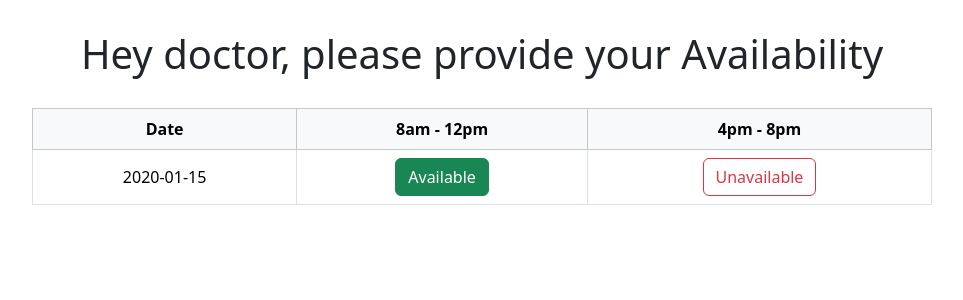
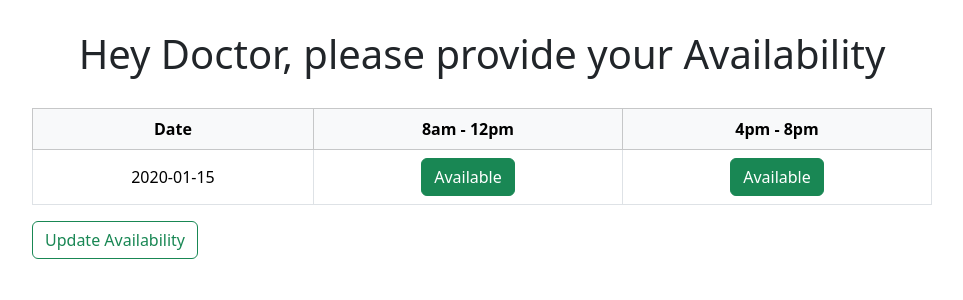
Before and after one commit to 22f3001703/hospital_management_app, a Flask app: template templates/provideAvailibility.html in a window 1280 px wide. Shown: the top 300 px of the page, without its empty margins (158-1121 px from the left). Run offline with Flask 3, Linux system fonts and the light colour scheme; the template is opened without the code that fills it: most values are stand-ins (such as "Sample title", 1, 10 or a date in 2020).

Commit message:
Added the availibility thing both frontend and backend

```diff
--- a/app.py
+++ b/app.py
@@ -7,6 +7,7 @@
 from controllers.doctorDashboard import thedoctorDashboard
 from controllers.registerDoctor import registertheDoctor
 from controllers.provideAvailibility import provideTheAvailibility
+from controllers.updateAvailibility import updateTheAvailibility
 
 
 def start_the_app():
@@ -23,6 +24,7 @@
     app.register_blueprint(thedoctorDashboard)
     app.register_blueprint(registertheDoctor)
     app.register_blueprint(provideTheAvailibility)
+    app.register_blueprint(updateTheAvailibility)
 
     return app
 
--- a/controllers/provideAvailibility.py
+++ b/controllers/provideAvailibility.py
@@ -38,6 +38,6 @@
     for entry in endresultfordict:
         availibility[entry.date] = [entry.time1, entry.time2]
 
-    print("Availability Dict:", availibility)
+    availibility = {date.isoformat(): slots for date, slots in availibility.items()}
 
     return render_template("provideAvailibility.html",availibility=availibility)
--- a/templates/provideAvailibility.html
+++ b/templates/provideAvailibility.html
@@ -19,7 +19,7 @@
 </head>
 <body>
 
-    <h1>Hey doctor, please provide your Availability</h1>
+    <h1>Hey Doctor, please provide your Availability</h1>
 
     <div class="table-container">
         <table class="table table-bordered text-center align-middle">
@@ -33,43 +33,77 @@
            <tbody>
     {% for date, times in availibility.items() %}
     <tr>
-                    <td>{{ date.strftime('%A, %d %B %Y') }}</td>
+        <td>{{ date }}</td>
         <td>
-                        <button class="btn {% if times[0] %}btn-outline-success active{% else %}btn-outline-danger{% endif %}"
-                                onclick="toggleAvailability(this)">
-                            {% if times[0] %}Available{% else %}Unavailable{% endif %}
-                        </button>
+            {% if times[0] == 0 %}
+            <button class="btn btn-outline-danger" onclick="toggleAvailability(this, '{{ date }}', 0)">Unavailable</button>
+            {% else %}
+            <button class="btn btn-outline-success active" onclick="toggleAvailability(this, '{{ date }}', 0)">Available</button>
+            {% endif %}
         </td>
         <td>
-                        <button class="btn {% if times[1] %}btn-outline-success active{% else %}btn-outline-danger{% endif %}"
-                                onclick="toggleAvailability(this)">
-                            {% if times[1] %}Available{% else %}Unavailable{% endif %}
-                        </button>
+            {% if times[1] == 0 %}
+            <button class="btn btn-outline-danger" onclick="toggleAvailability(this, '{{ date }}', 1)">Unavailable</button>
+            {% else %}
+            <button class="btn btn-outline-success active" onclick="toggleAvailability(this, '{{ date }}', 1)">Available</button>
+            {% endif %}
         </td>
     </tr>
     {% endfor %}
 </tbody>
+
         </table>
+        <button class="btn btn-outline-success" onclick="updateAvailability()">Update Availability</button>
+
     </div>
 
-    <!-- Toggle Script -->
     <script>
-        function toggleAvailability(button) {
+        let availability  = {{ availibility | tojson }};
+        function toggleAvailability(button,date,timeslot) {
             if (button.classList.contains('btn-outline-success')) {
-                // Switch to unavailable
                 button.classList.remove('btn-outline-success', 'active');
                 button.classList.add('btn-outline-danger');
                 button.textContent = 'Unavailable';
+                availability
             } else {
-                // Switch to available
                 button.classList.remove('btn-outline-danger');
                 button.classList.add('btn-outline-success', 'active');
                 button.textContent = 'Available';
+
             }
+            if (availability[date]) {
+            availability[date][timeslot] = availability[date][timeslot] === 1 ? 0 : 1;
     }
+            console.log(availability);
+
+
+        }
+
+
+        function updateAvailability(){
+            fetch('/doctor/slots/update', {
+            method: 'POST',
+            headers: {
+            'Content-Type': 'application/json',
+            },
+            body: JSON.stringify(availability),
+        })    .then(response => response.json())
+    .then(data => {
+        if (data.success) {
+            alert('Availability updated successfully!');
+        } else {
+            alert('Failed to update availability.');
+        }
+        })
+    .catch(error => {
+        console.error('Error:', error);
+        alert('An error occurred while updating.');
+    });
+}
+
     </script>
 
-    <!-- Bootstrap JS (optional, for better support) -->
     <script src="https://cdn.jsdelivr.net/npm/bootstrap@5.3.2/dist/js/bootstrap.bundle.min.js"></script>
+
 </body>
 </html>
```
Also changed, not shown: controllers/updateAvailibility.py (added, +35 -0 lines), instance/hospital.db. Lines whose indentation alone changed are shown as unchanged.
